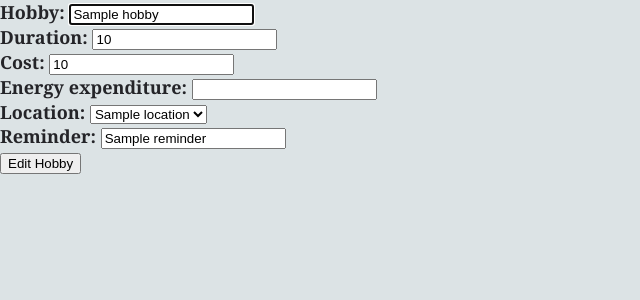
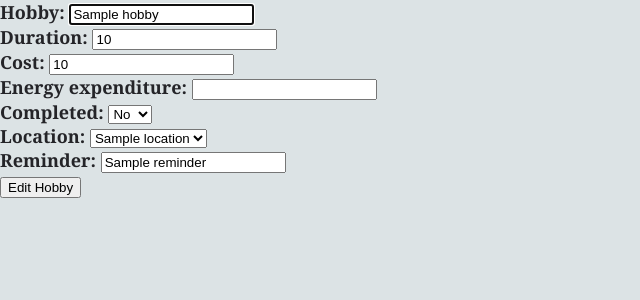
Before and after one commit to SamuelSeFe/My_Hobbiez_Inventory, a Flask app: template templates/hobbies/edit.html in a window 1280 px wide. Shown: the part 96-396 px from the top of the page, without its empty margins (0-640 px from the left). Run offline with Flask 2, Linux system fonts and the light colour scheme; the template is opened without the code that fills it: most values are stand-ins (such as "Sample title", 1, 10 or a date in 2020).

Commit message:
added hobby5 to console.py and fixed a bug

```diff
--- a/console.py
+++ b/console.py
@@ -28,6 +28,8 @@ hobby3 = Hobby("Painting", location1, 60, 0, 10, "Good for the mind")
 hobby_repository.save(hobby3)
 hobby4 = Hobby("Watch a film", location4, 150, 10, 15, "Once every week or two")
 hobby_repository.save(hobby4)
+hobby5 = Hobby("Go for a run", location3, 45, 0, 40, "Good for the body")
+hobby_repository.save(hobby5)
 
 
 
--- a/templates/hobbies/edit.html
+++ b/templates/hobbies/edit.html
@@ -2,7 +2,6 @@
 {% block content %}
 
 <form action="/hobbies/{{hobby.id}}" method="post">
-
     <div>
       <label for="name">Hobby:</label>
       <input type="text" id="name" name="hobby_name" value="{{hobby.name}}" required autofocus>
@@ -21,6 +20,24 @@
     <div>
       <label for="energy_expenditure">Energy expenditure:</label>
       <input type="number" id="energy_expenditure" name="hobby_energy_expenditure" value="{{hobby.energy_expenditure}}" required>
+    </div>
+
+    <div>
+      <label for="completed">Completed:</label>
+      <select id="completed" name="hobby_completed">
+         <option value="false"
+        {% if hobby.comleted == False %} selected=""selected
+        {% endif %}>
+        No
+        </option>
+
+        <option value="true"
+        {% if hobby.completed == True %} selected="selected"
+        {% endif %}>
+        Yes
+      </option>
+
+      </select>
     </div>
 
     <div>
```
